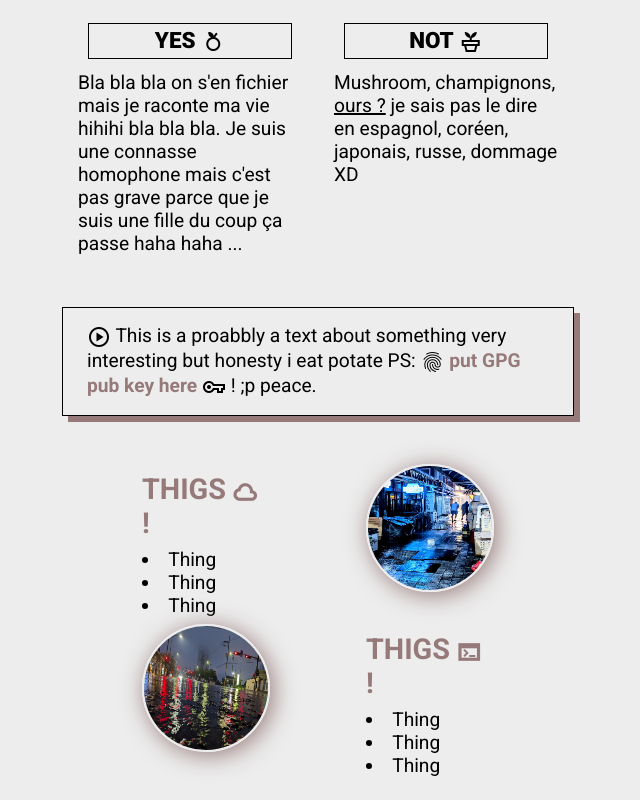
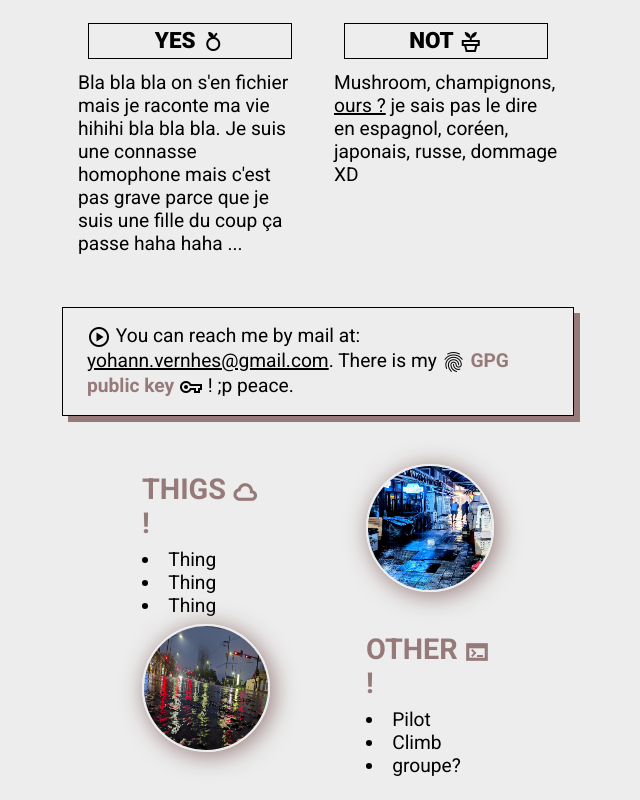
Before and after one commit to lostsh/vernhes-yohann, a plain HTML site: page index.html in a window 1280 px wide. Shown: the part 339-1139 px from the top of the page, without its empty margins (322-962 px from the left). Drawn offline with nearby package versions, Linux system fonts and the light colour scheme.

Commit message:
content update

```diff
--- a/index.html
+++ b/index.html
@@ -43,7 +43,7 @@
         </div>
       </div>
       <div class="boxed shadowed">
-        <p><span class="offset-top material-symbols-sharp">play_circle</span> This is a proabbly a text about something very interesting but honesty i eat potate PS: <span class="offset-top material-symbols-sharp">fingerprint</span> <span class="bold grey">put GPG pub key here</span> <span class="offset-top material-symbols-sharp">vpn_key</span> ! ;p peace.</p>
+        <p><span class="offset-top material-symbols-sharp">play_circle</span> You can reach me by mail at: <a href="mailto:yohann.vernhes@gmail.com">yohann.vernhes@gmail.com</a>. There is my <span class="offset-top material-symbols-sharp">fingerprint</span> <span class="bold grey">GPG public key</span> <span class="offset-top material-symbols-sharp">vpn_key</span> ! ;p peace.</p>
       </div>
       <div>
         <div>
@@ -60,11 +60,11 @@
         <div>
           <div class="round-picture"><img src="assets/img/rain-street.jpg" alt="Market street under rain, South Korea"/></div>
           <div>
-            <h2>Thigs <span class="offset-top grey bold material-symbols-sharp">terminal</span> !</h2>
+            <h2>Other <span class="offset-top grey bold material-symbols-sharp">terminal</span> !</h2>
             <ul>
-              <li>Thing</li>
-              <li>Thing</li>
-              <li>Thing</li>
+              <li>Pilot</li>
+              <li>Climb</li>
+              <li>groupe?</li>
             </ul>
           </div>
         </div>
```
